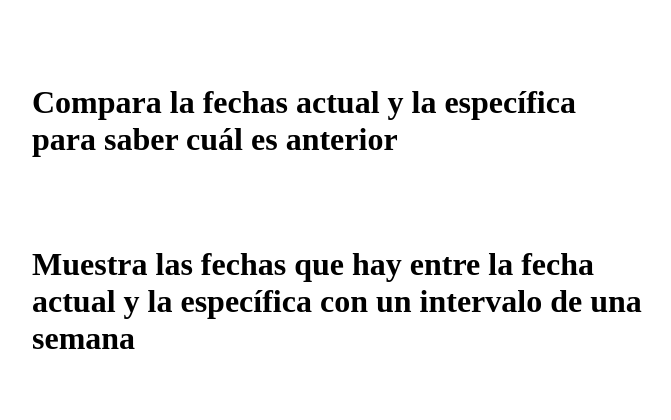
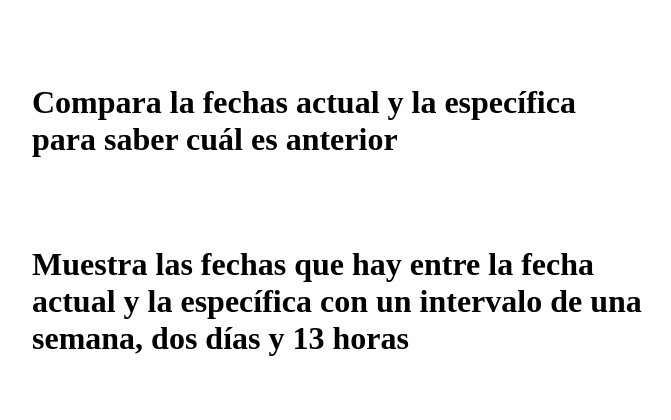
Before and after one commit to DAWD-DWES/funciones_datetime, a PHP site: page / in a window 1280 px wide. Shown: the part 1862-2282 px from the top of the page, without its empty margins (303-974 px from the left). Run offline with PHP 8.4, Linux system fonts and the light colour scheme.

Commit message:
Update index.php

```diff
--- a/index.php
+++ b/index.php
@@ -74,7 +74,7 @@
                 <td><!-- Escribe tu código aquí --></td>
             </tr>
             <tr>
-                <td><p>Muestra las fechas que hay entre la fecha actual y la específica con un intervalo de una semana</p></td>
+                <td><p>Muestra las fechas que hay entre la fecha actual y la específica con un intervalo de una semana, dos días y 13 horas</p></td>
             </tr>
             <tr>
                 <td><!-- Escribe tu código aquí --></td>
```
